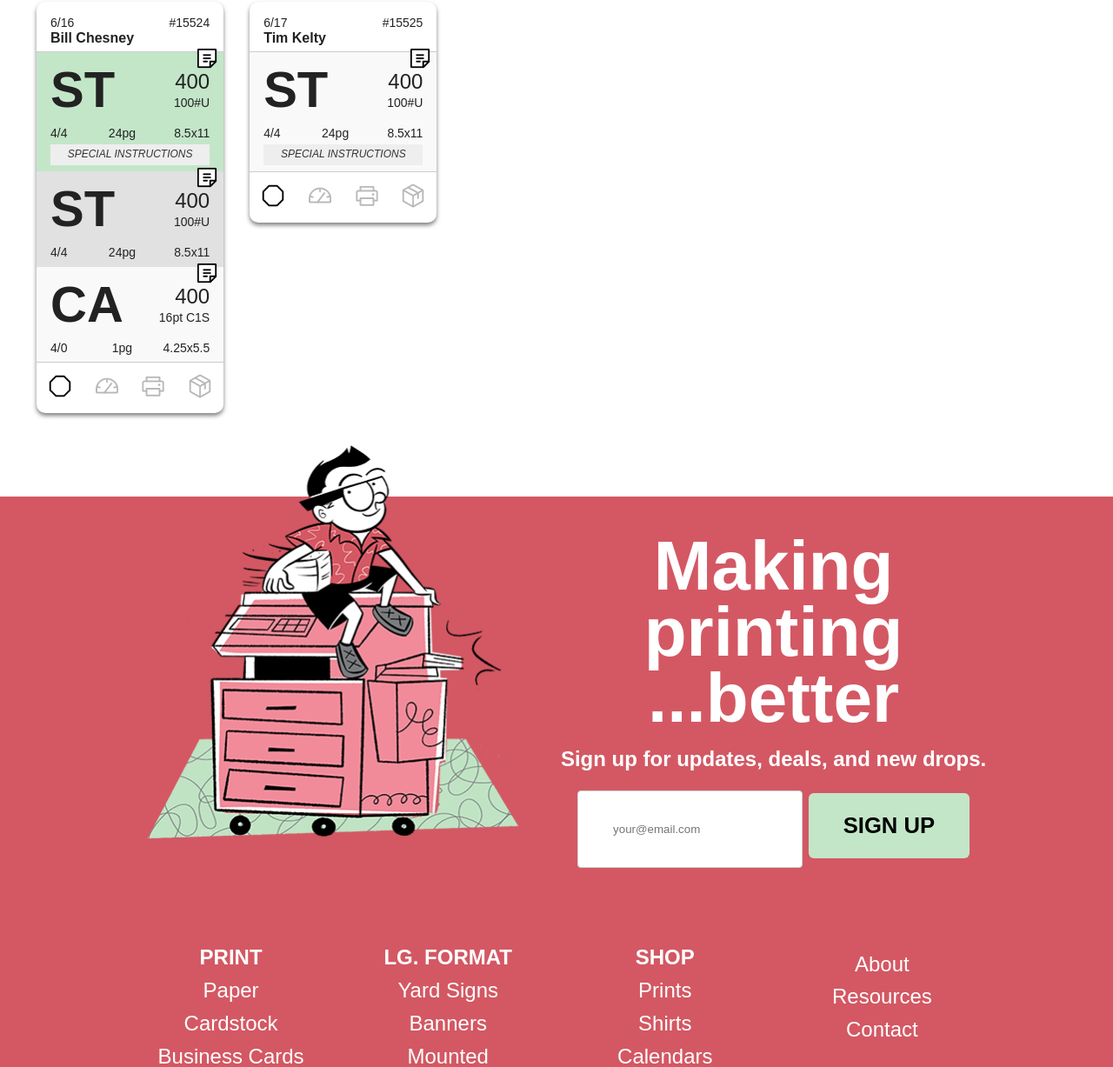
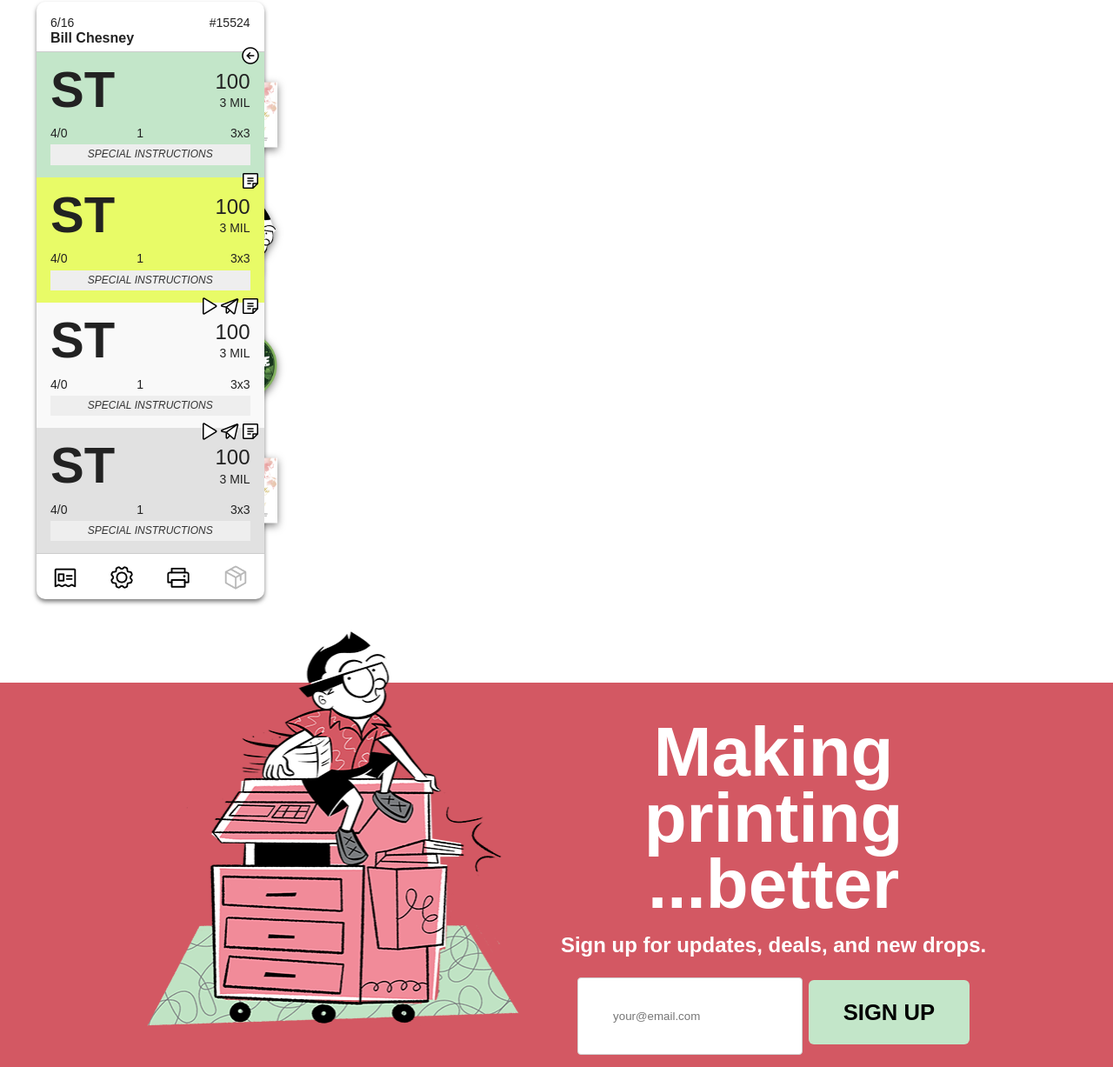
Before and after one commit to brownleepress/brownlee-site, a PHP site: page /incoming-orders.php in a window 1280 px wide. Shown: the part 94-1321 px from the top of the page at 87% size. Run offline with PHP 8.4, Linux system fonts and the light colour scheme.

Commit message:
Update images and incoming-orders layout

```diff
--- a/incoming-orders.php
+++ b/incoming-orders.php
@@ -7,7 +7,7 @@
   .order-cards-wrapper {
     display: grid;
     grid-template-columns: repeat(auto-fill, minmax(200px, 1fr));
-    gap: 30px;
+    gap: 50px;
     width: 100%;
     padding: 0 10px;
     box-sizing: border-box;
@@ -20,8 +20,9 @@
     display: flex;
     flex-direction: column;
     justify-content: space-between;
+    z-index: 1;
+    position: relative;
 
-    overflow: hidden;
   }
   .card-header {
     display: flex;
@@ -36,21 +37,25 @@
     padding: 0 16px 4px 16px;
     border-bottom: 1px #ccc solid;
   }
-
+  .job-wrapper {
+  position: relative;
+}
   .job-block {
-    padding: 5px 16px 7px;
+    padding: 5px 16px 14px;
     text-decoration: none;
     color: inherit;
     display: block;
     position: relative;
-    z-index: 1;
+    z-index: 2;
     transition: background-color 0.2s;
   }
-  .order-card .job-block:nth-child(odd) {
+  .order-card .job-wrapper:nth-of-type(odd) .job-block {
   background-color: #f9f9f9;
+  color: #222 !important;
   }
-  .order-card .job-block:nth-child(even) {
+  .order-card .job-wrapper:nth-of-type(even) .job-block {
   background-color: #e1e1e1;
+  color: #222 !important;
   }
   .job-block.done {
   background-color: #C3E6C9 !important;
@@ -62,17 +67,60 @@
   color: #222 !important;
 }
 
-.job-block:not(.done):hover {
-  background-color: #D35863;
-  color: white;
+  .job-block.working {
+  background-color: #e8fb67 !important;
+  color: #222 !important;
 }
+
+.job-block.working:hover {
+  background-color: #e8fb67 !important;
+  color: #222 !important;
+}
+
+
   .download-icon {
     position: absolute;
     top: -8px;
     right: 4px;
-    width: 30px;
-    height: 30px;
+    width: 24px;
+    height: 24px;
     background: url('img/_file.png') no-repeat center center;
+    background-size: contain;
+    z-index: 10;
+    pointer-events: auto;
+    display: block;
+  }
+  .back-icon {
+    position: absolute;
+    top: -8px;
+    right: 4px;
+    width: 24px;
+    height: 24px;
+    background: url('img/_back.png') no-repeat center center;
+    background-size: contain;
+    z-index: 10;
+    pointer-events: auto;
+    display: block;
+  }
+  .outsource-icon {
+    position: absolute;
+    top: -8px;
+    right: 28px;
+    width: 24px;
+    height: 24px;
+    background: url('img/_outsource.png') no-repeat center center;
+    background-size: contain;
+    z-index: 10;
+    pointer-events: auto;
+    display: block;
+  }
+  .play-icon {
+    position: absolute;
+    top: -8px;
+    right: 52px;
+    width: 24px;
+    height: 24px;
+    background: url('img/_play.png') no-repeat center center;
     background-size: contain;
     z-index: 10;
     pointer-events: auto;
@@ -146,7 +194,7 @@
     border-top: 1px #ccc solid;
     display: flex;
     justify-content: space-around;
-    padding: 12px 0 16px 0;
+    padding: 12px 0 10px 0;
     margin-top: auto;
   }
   .status-icons img {
@@ -156,6 +204,22 @@
   }
   .status-icons img.active {
     opacity: 1;
+  }
+
+  img.orderThumb {
+  position: absolute;
+  top: 50%;
+  transform: translateY(-50%);
+  right: -15px;
+  z-index: 0;
+  max-height: 75px;
+  transition: right 0.2s ease, transform 0.2s ease;
+  filter: drop-shadow(0 3px 5px rgba(0, 0, 0, 0.5));
+}
+
+.job-wrapper:hover img.orderThumb {
+  right: -45px;
+  transform: translateY(-50%) rotate(15deg);
 }
 </style>
 <script>
@@ -188,6 +252,10 @@
 
 
 
+
+
+<!-- JOB CARD -->
+<!-- JOB CARD -->
 <!-- JOB CARD -->
 <div class="order-card">
   <div class="card-header">
@@ -195,75 +263,114 @@
     <span>#15524</span>
   </div>
   <div class="customer-name">Bill Chesney</div>
+
   <!-- START JOB -->
+  <div class="job-wrapper">
+    <a href="#"><img src="img/_testinvite.png" class="orderThumb" /></a>
     <div class="job-block done">
-    <a href="files/job-123.pdf" class="download-icon" download></a>
+      <a href="#" class="back-icon" re-work></a>
       <div class="job-main">
         <a href="toggle_done.html" class="job-code">ST</a>
         <div class="job-details">
-        <div class="line" style="font-size: 100%; font-weight: 500; margin-top:13px;">400</div>
-        <div class="line">100#U</div>
-      </div>
-    </div>
-    <div class="job-basics">
-      <div>4/4</div>
-      <div>24pg</div>
-      <div>8.5x11</div>
-    </div>
-    <div class="instructions-toggle">SPECIAL INSTRUCTIONS</div>
-    <div class="instructions-content">Customer notes go here. Customer notes go here. Customer notes go here. Customer notes go here. </div>
-  </div>
-<!-- END JOB -->
-<!-- START JOB -->
-  <div class="job-block">
-    <a href="files/job-123.pdf" class="download-icon" download></a>
-    <div class="job-main">
-      <a href="toggle_done.html" class="job-code">ST</a>
-      <div class="job-details">
-        <div class="line" style="font-size: 100%; font-weight: 500; margin-top:13px;">400</div>
-        <div class="line">100#U</div>
-      </div>
-    </div>
-    <div class="job-basics">
-      <div>4/4</div>
-      <div>24pg</div>
-      <div>8.5x11</div>
-    </div>
-    <!--
-    <div class="instructions-toggle">SPECIAL INSTRUCTIONS</div>
-    <div class="instructions-content">Customer notes go here.</div>
--->
-  </div>
-<!-- END JOB -->
- <!-- START JOB -->
-  <div class="job-block">
-    <a href="files/job-123.pdf" class="download-icon" download></a>
-    <div class="job-main">
-      <a href="toggle_done.html" class="job-code">CA</a>
-      <div class="job-details">
-        <div class="line" style="font-size: 100%; font-weight: 500; margin-top:13px;">400</div>
-        <div class="line">16pt C1S</div>
+          <div class="line" style="font-size: 100%; font-weight: 500; margin-top:13px;">100</div>
+          <div class="line">3 MIL</div>
         </div>
       </div>
       <div class="job-basics">
         <div>4/0</div>
-      <div>1pg</div>
-      <div>4.25x5.5</div>
+        <div>1</div>
+        <div>3x3</div>
       </div>
-    <!--
       <div class="instructions-toggle">SPECIAL INSTRUCTIONS</div>
-    <div class="instructions-content">Customer notes go here.</div>
--->
+      <div class="instructions-content">Cut to circle - no white border Cut to circle - no white border Cut to circle - no white border Cut to circle - no white border Cut to circle - no white border </div>
+    </div>
   </div>
   <!-- END JOB -->
 
+  <!-- START JOB -->
+  <div class="job-wrapper">
+    <a href="#"><img src="img/billHead.png" class="orderThumb" /></a>
+    <div class="job-block working">
+      <a href="#" class="download-icon" complete></a>
+      <div class="job-main">
+        <a href="toggle_done.html" class="job-code">ST</a>
+        <div class="job-details">
+          <div class="line" style="font-size: 100%; font-weight: 500; margin-top:13px;">100</div>
+          <div class="line">3 MIL</div>
+        </div>
+      </div>
+      <div class="job-basics">
+        <div>4/0</div>
+        <div>1</div>
+        <div>3x3</div>
+      </div>
+      <div class="instructions-toggle">SPECIAL INSTRUCTIONS</div>
+      <div class="instructions-content">Cut to circle - no white border</div>
+    </div>
+  </div>
+  <!-- END JOB -->
+
+  <!-- START JOB -->
+  <div class="job-wrapper">
+    <a href="#"><img src="img/test.png" class="orderThumb" /></a>
+    <div class="job-block">
+      <a href="#" class="play-icon" play></a>
+      <a href="#" class="outsource-icon" outsource></a>
+      <a href="#" class="download-icon" complete></a>
+      <div class="job-main">
+        <a href="toggle_done.html" class="job-code">ST</a>
+        <div class="job-details">
+          <div class="line" style="font-size: 100%; font-weight: 500; margin-top:13px;">100</div>
+          <div class="line">3 MIL</div>
+        </div>
+      </div>
+      <div class="job-basics">
+        <div>4/0</div>
+        <div>1</div>
+        <div>3x3</div>
+      </div>
+      <div class="instructions-toggle">SPECIAL INSTRUCTIONS</div>
+      <div class="instructions-content">Cut to circle - no white border</div>
+    </div>
+  </div>
+  <!-- END JOB -->
+
+  <!-- START JOB -->
+  <div class="job-wrapper">
+    <a href="#"><img src="img/_testinvite.png" class="orderThumb" /></a>
+    <div class="job-block">
+      <a href="#" class="play-icon" play></a>
+      <a href="#" class="outsource-icon" outsource></a>
+      <a href="#" class="download-icon" complete></a>
+      <div class="job-main">
+        <a href="toggle_done.html" class="job-code">ST</a>
+        <div class="job-details">
+          <div class="line" style="font-size: 100%; font-weight: 500; margin-top:13px;">100</div>
+          <div class="line">3 MIL</div>
+        </div>
+      </div>
+      <div class="job-basics">
+        <div>4/0</div>
+        <div>1</div>
+        <div>3x3</div>
+      </div>
+      <div class="instructions-toggle">SPECIAL INSTRUCTIONS</div>
+      <div class="instructions-content">Cut to circle - no white border</div>
+    </div>
+  </div>
+  <!-- END JOB -->
+
+
+
   <div class="status-icons">
     <img src="img/_holding.png" alt="Holding" class="active" />
-    <img src="img/_processing.png" alt="Processing" />
-    <img src="img/_printing.png" alt="Printing" />
+    <img src="img/_processing.png" alt="Processing" class="active" />
+    <img src="img/_printing.png" alt="Printing" class="active" />
     <img src="img/_complete.png" alt="Complete" />
   </div>
 </div>
+<!-- END JOB CARD -->
+<!-- END JOB CARD -->
 <!-- END JOB CARD -->
 
 
@@ -274,41 +381,7 @@
 
 
 
-<!-- JOB CARD -->
-<div class="order-card">
-  <div class="card-header">
-    <span>6/17</span>
-    <span>#15525</span>
-  </div>
-  <div class="customer-name">Tim Kelty</div>
-<!-- START JOB -->
-  <div class="job-block">
-    <a href="files/job-123.pdf" class="download-icon" download></a>
-    <div class="job-main">
-      <a href="toggle_done.html" class="job-code">ST</a>
-      <div class="job-details">
-        <div class="line" style="font-size: 100%; font-weight: 500; margin-top:13px;">400</div>
-        <div class="line">100#U</div>
-      </div>
-    </div>
-    <div class="job-basics">
-      <div>4/4</div>
-      <div>24pg</div>
-      <div>8.5x11</div>
-    </div>
-    <div class="instructions-toggle">SPECIAL INSTRUCTIONS</div>
-    <div class="instructions-content">Customer notes go here. Customer notes go here. Customer notes go here. Customer notes go here. </div>
-  </div>
-<!-- END JOB -->
 
-  <div class="status-icons">
-    <img src="img/_holding.png" alt="Holding" class="active" />
-    <img src="img/_processing.png" alt="Processing" />
-    <img src="img/_printing.png" alt="Printing" />
-    <img src="img/_complete.png" alt="Complete" />
-  </div>
-</div>
-<!-- END JOB CARD -->
 
 
 
```
Also changed, not shown: img/_back.png (added), img/_holding.png, img/_outsource.png (added), img/_play.png (added), img/_processing.png, img/_testinvite.png (added), img/_tp.png (added), img/billHead.png (added), img/test.png (added). Lines whose indentation alone changed are shown as unchanged.
